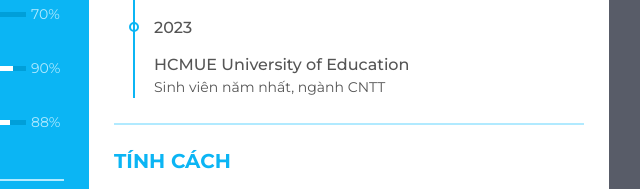
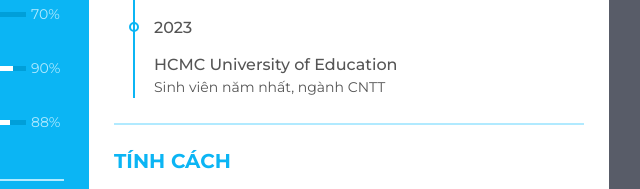
Before and after one commit to HongNhung2935/CV, a plain HTML site: page index.html in a window 1280 px wide. Shown: the part 741-930 px from the top of the page, 431-1071 px from the left. Drawn offline with nearby package versions, Linux system fonts and the light colour scheme.

Commit message:
Update index.html
modify

```diff
--- a/index.html
+++ b/index.html
@@ -179,7 +179,7 @@
             <li>
               <div class="date">2023</div>
               <div class="info">
-                     <p class="semi-bold">HCMUE University of Education</p>
+                     <p class="semi-bold">HCMC University of Education</p>
                   <p>Sinh viên năm nhất, ngành CNTT</p>
                 </div>
             </li>
```
